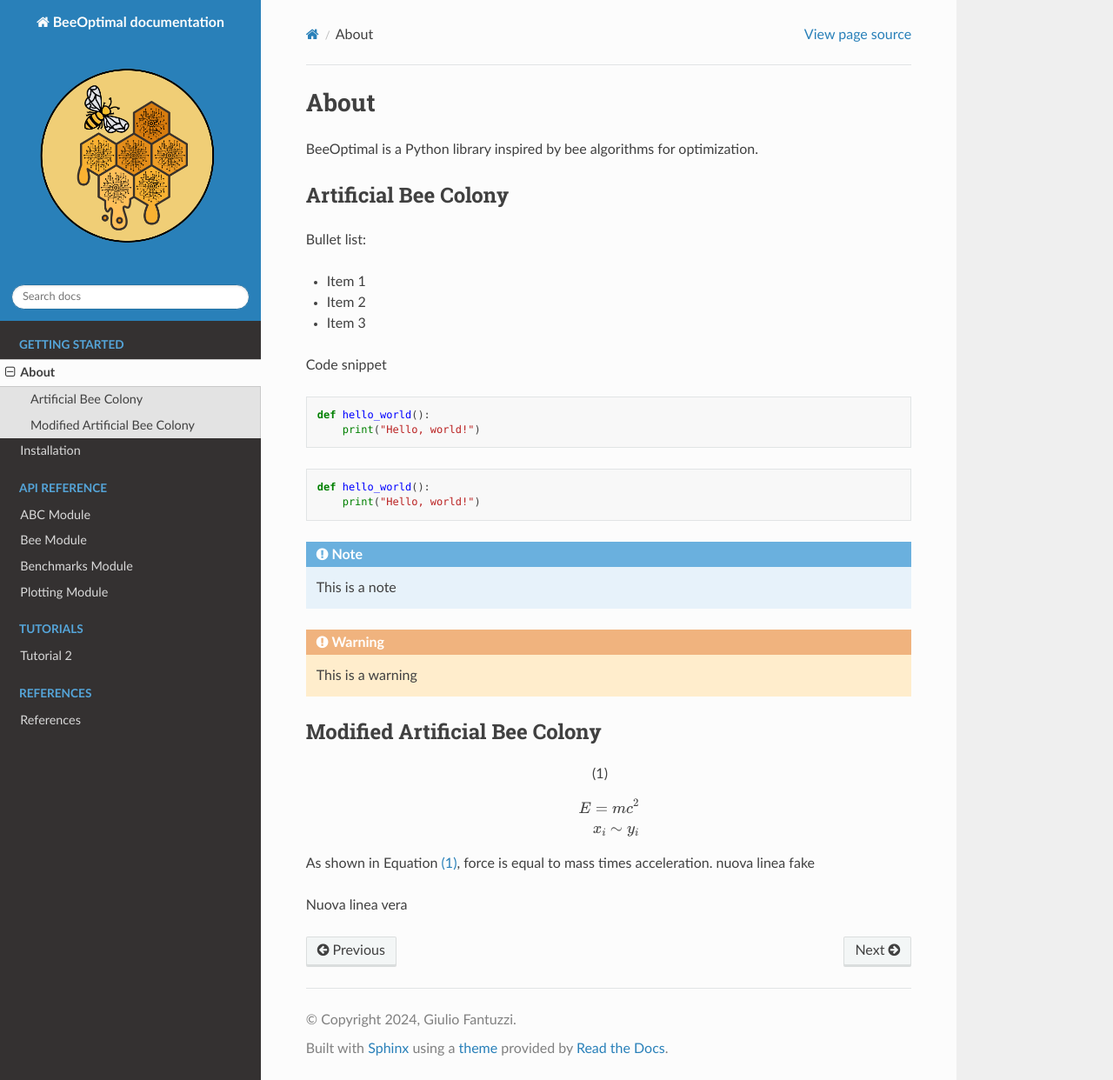
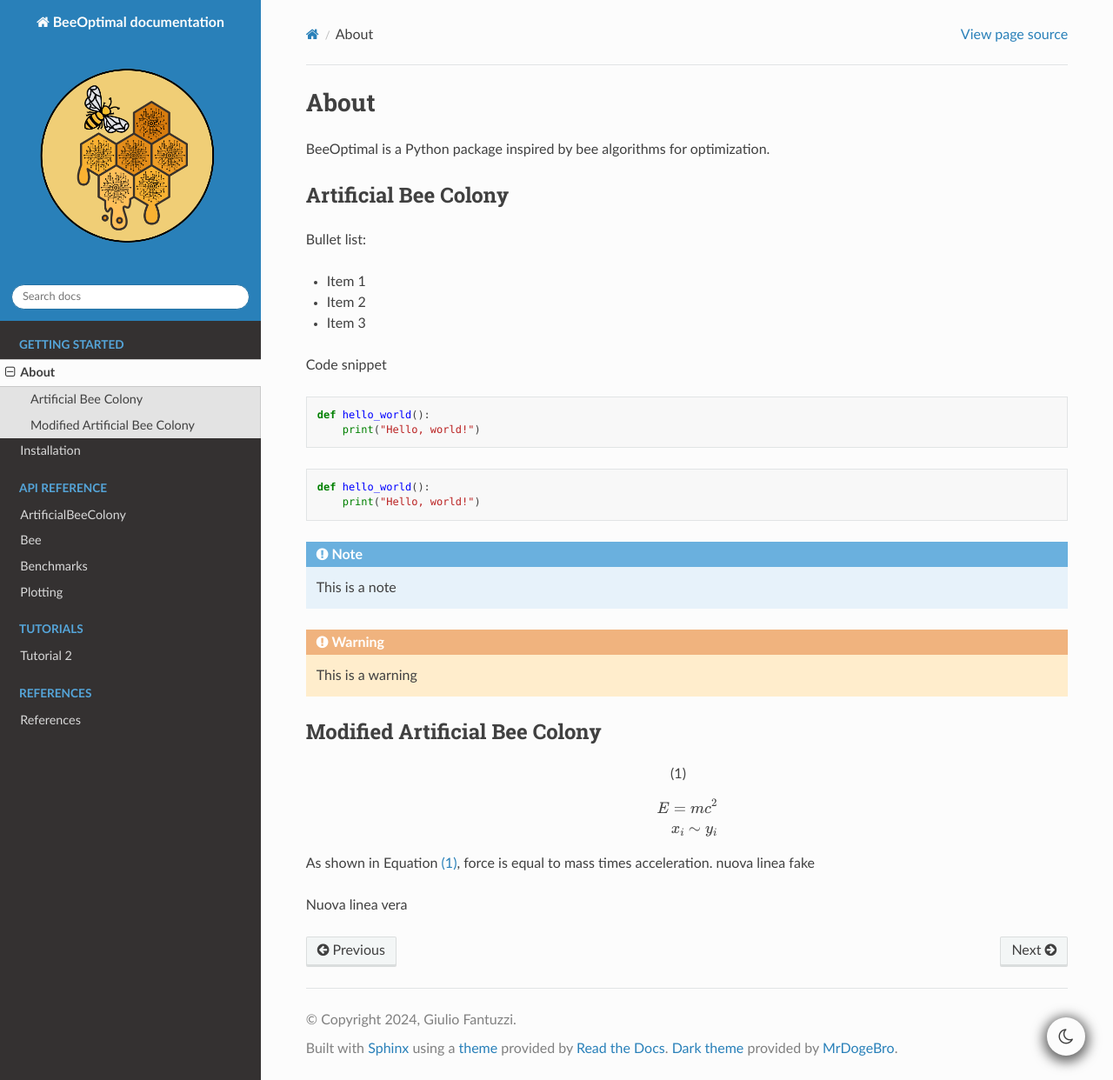
Before and after one commit to giuliofantuzzi/BeeOptimal, a Sphinx documentation site: the page built from docs/source/about.rst, in a window 1280 px wide and 1242 px high. Shown: the whole window at 87% size. Built offline with Sphinx 7.4.7 and the Read the Docs theme 3.1.0, drawn with Linux system fonts in a browser that asks for light colours; pages that are not in the unit, such as notebooks, are missing from menus.

Commit message:
Minor fixes

```diff
--- /dev/null
+++ b/docs/source/_static/style.css
@@ -0,0 +1,3 @@
+.wy-nav-content {
+    max-width: none;
+}
--- a/docs/source/abc.rst
+++ b/docs/source/abc.rst
@@ -1,5 +1,5 @@
-ABC Module
-==========
+ArtificialBeeColony
+===================
 
 .. automodule:: beeoptimal.abc
    :members:
--- a/docs/source/about.rst
+++ b/docs/source/about.rst
@@ -1,7 +1,7 @@
 About
 =====
 
-BeeOptimal is a Python library inspired by bee algorithms for optimization.
+BeeOptimal is a Python package inspired by bee algorithms for optimization.
 
 
 Artificial Bee Colony
--- a/docs/source/bee.rst
+++ b/docs/source/bee.rst
@@ -1,5 +1,5 @@
-Bee Module
-==========
+Bee
+===
 
 .. automodule:: beeoptimal.bee
    :members:
--- a/docs/source/benchmarks.rst
+++ b/docs/source/benchmarks.rst
@@ -1,5 +1,5 @@
-Benchmarks Module
-=================
+Benchmarks
+==========
 
 .. autoclass:: beeoptimal.benchmarks.BenchmarkFunction
    :members:
--- a/docs/source/conf.py
+++ b/docs/source/conf.py
@@ -7,6 +7,9 @@ import os
 import sys
 sys.path.insert(0, os.path.abspath('../../'))
 
+
+# def setup(app):
+#     app.add_css_file('style.css')
 # -- Project information -----------------------------------------------------
 # https://www.sphinx-doc.org/en/master/usage/configuration.html#project-information
 
@@ -23,7 +26,8 @@ extensions = [
     'sphinx.ext.napoleon',  # For Google/NumPy style docstrings
     'sphinx.ext.viewcode',  # Links to source code
     'nbsphinx',             # For Jupyter notebooks
-    'nbsphinx_link',               # For Jupyter notebooks
+    'nbsphinx_link',        # For Jupyter notebooks
+    'sphinx_rtd_dark_mode'  # Dark mode
 ]
 
 
@@ -33,8 +37,10 @@ exclude_patterns = []
 # -- Options for HTML output -------------------------------------------------
 # https://www.sphinx-doc.org/en/master/usage/configuration.html#options-for-html-output
 
-html_theme       = 'sphinx_rtd_theme'
-#html_theme = 'furo'
-
-html_logo        = '_static/logo_BeeOptimal.png'
-html_static_path = ['_static']
+html_theme        = 'sphinx_rtd_theme'
+default_dark_mode = False
+html_logo         = '_static/logo_BeeOptimal.png'
+html_static_path  = ['_static']
+html_css_files = [
+    'style.css',
+]
--- a/docs/source/plotting.rst
+++ b/docs/source/plotting.rst
@@ -1,5 +1,5 @@
-Plotting Module
-===============
+Plotting
+========
 
 .. automodule:: beeoptimal.plotting
    :members:
```
Also changed, not shown: 1 other file.
